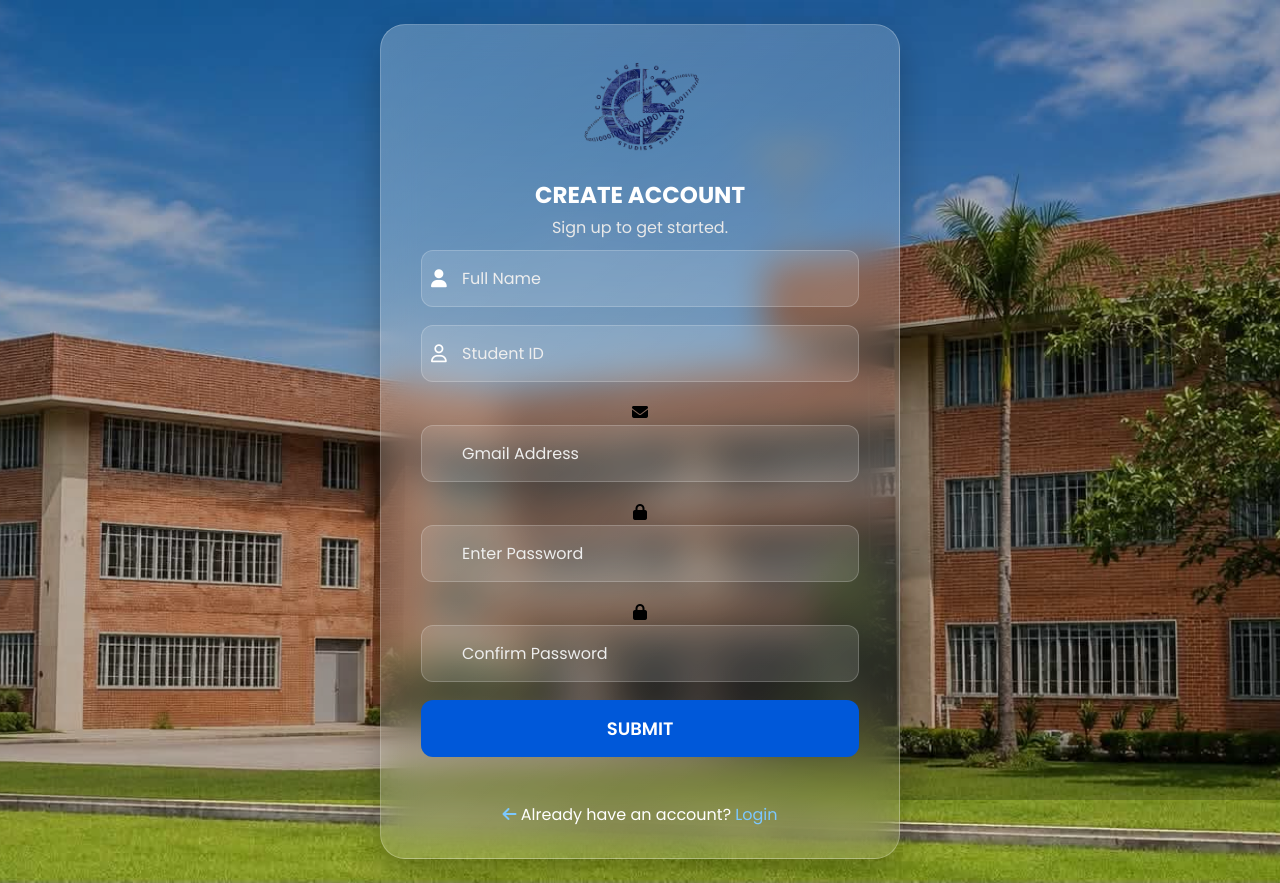
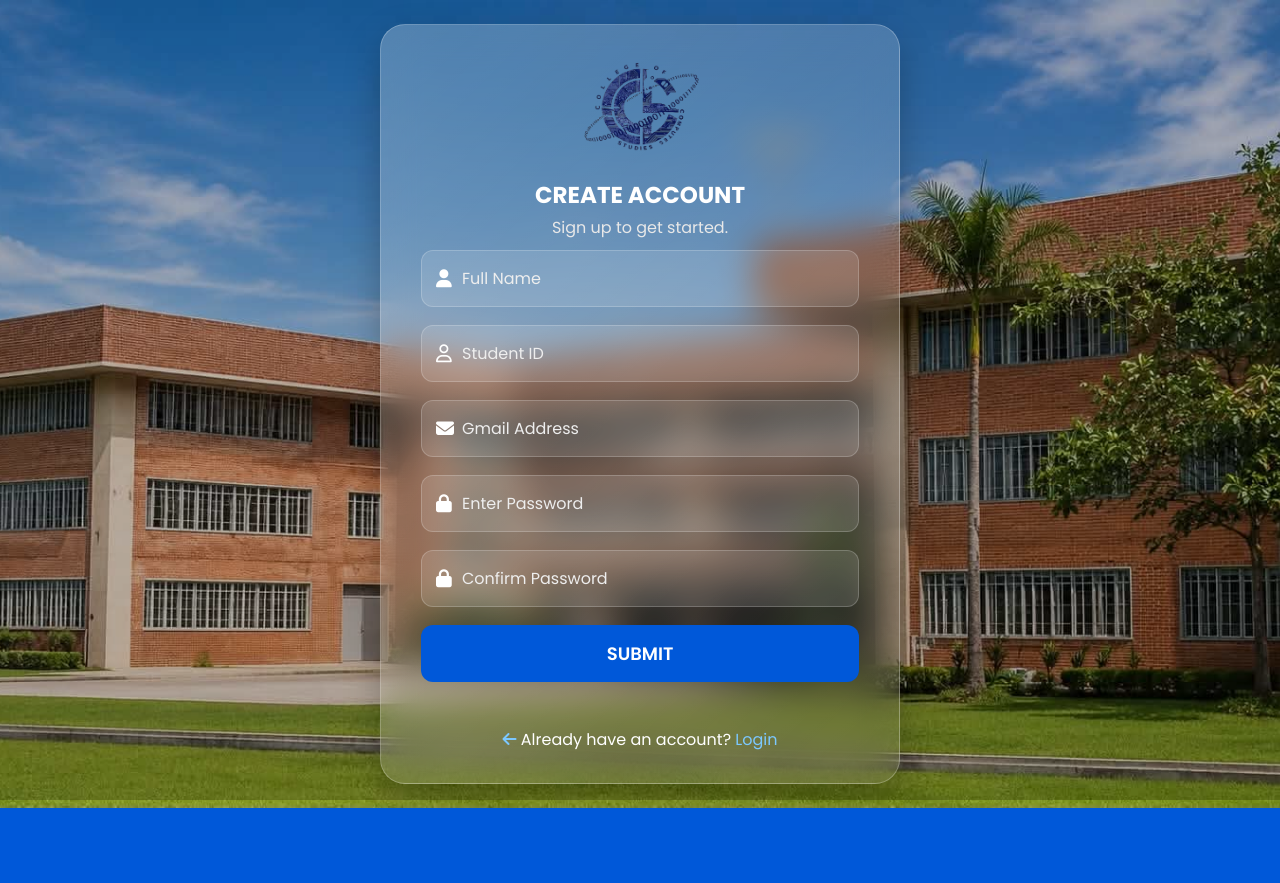
Before and after one commit to KimPascua/LABTRACK-SYSTEM, a Laravel app: page /student-signup in a window 1280 px wide. After the commit the page ends 808 px from the top, so only its background shows below. Run offline with Laravel 12, Linux system fonts and the light colour scheme; some libraries are stand-ins or nearby versions.

Commit message:
Fix signup input icon styling

```diff
--- a/public/css copy/SignUp.css
+++ b/public/css copy/SignUp.css
@@ -141,19 +141,15 @@ p {
 /* Input icons */
 
 .fa-user,
-.fa-lock
-.fa-envelope {
+.fa-envelope,
+.fa-lock {
     position: absolute;
-
-    left: 10px;
+    left: 15px;
     top: 50%;
-
     transform: translateY(-50%);
-
     color: #fff;
     font-size: 18px;
-
-    pointer-events: none;
+    z-index: 2;
 }
 
 /* =========================================
```
